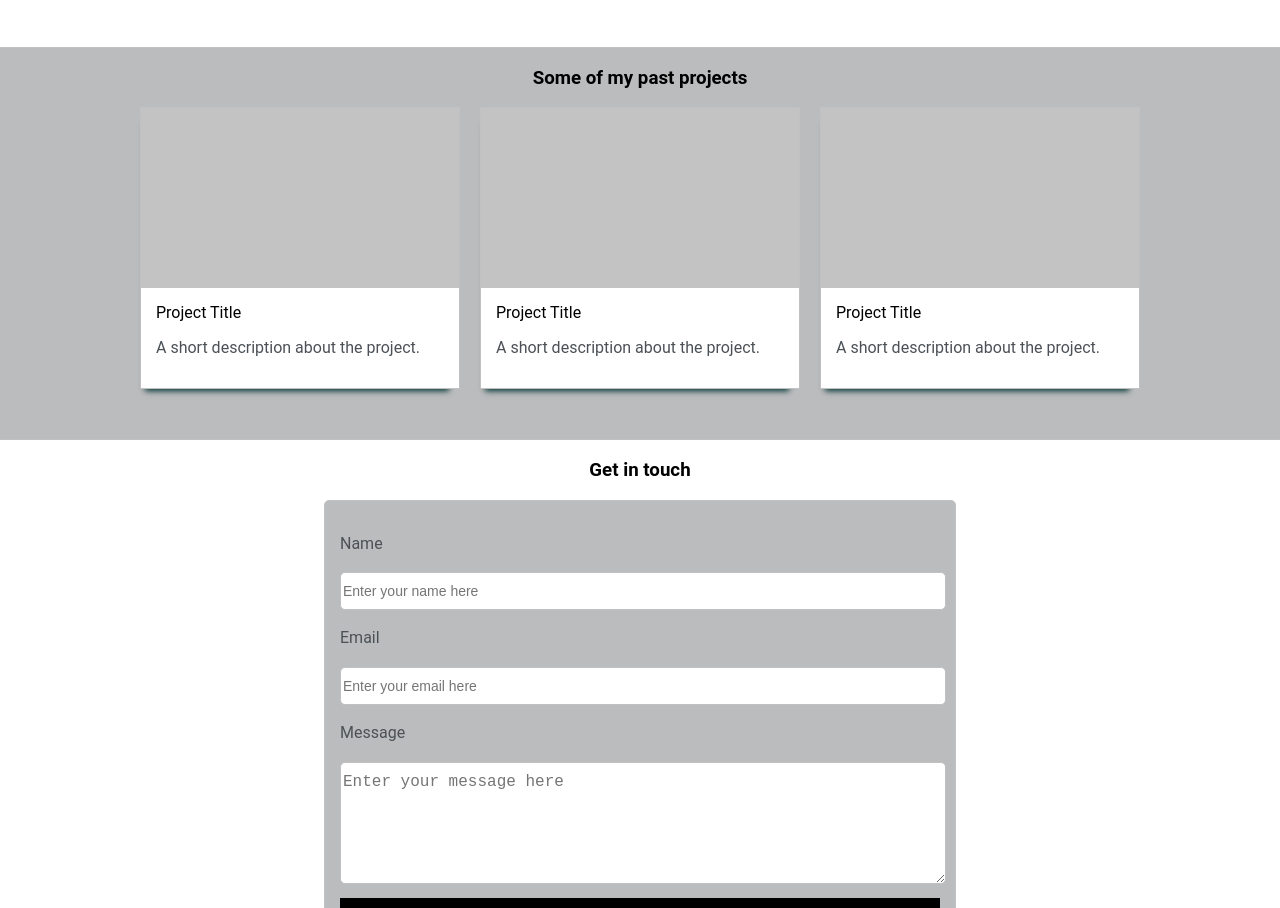
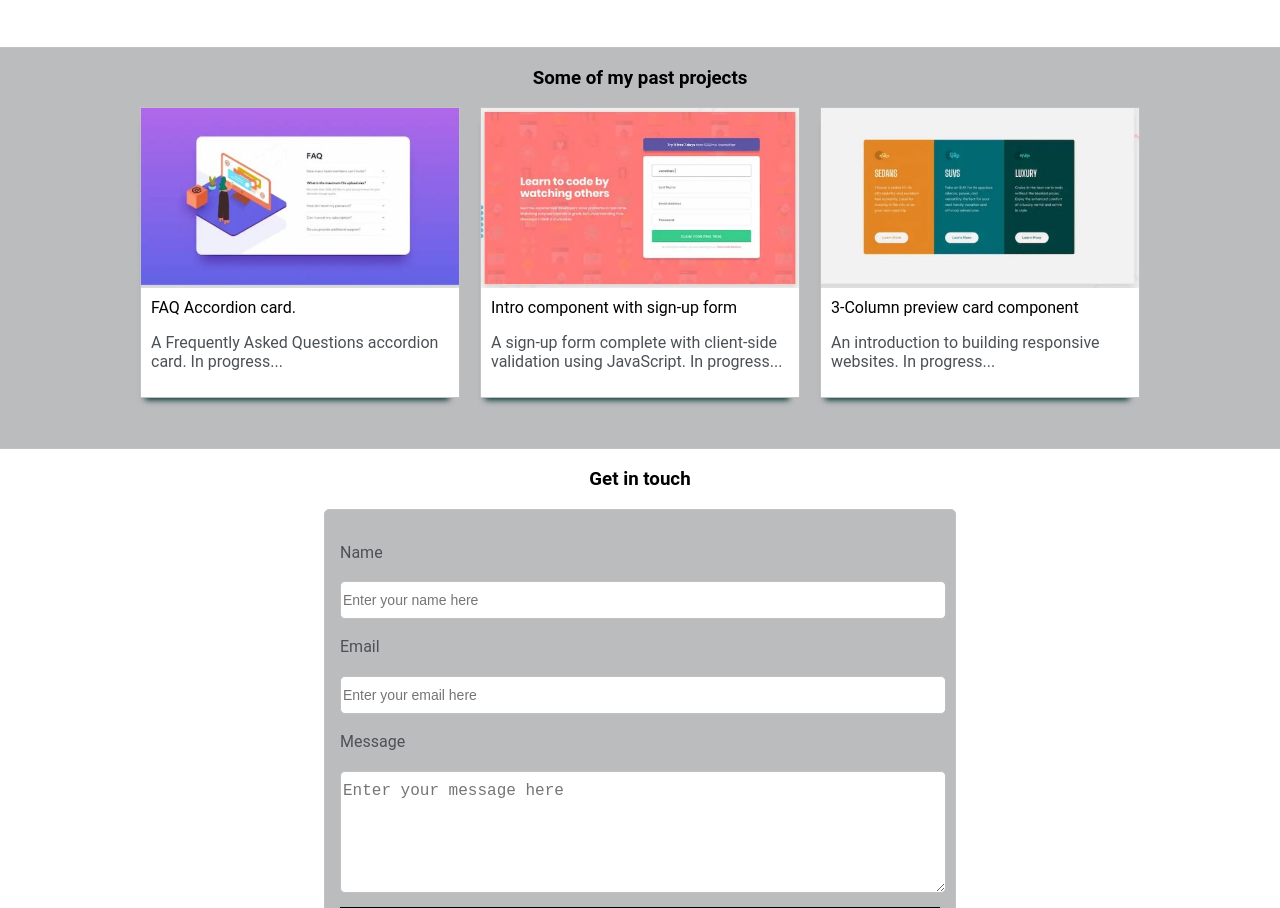
Before and after one commit to NjokiGithukuE/NjokiGithukuE.github.io, a plain HTML site: page index.html in a window 1280 px wide. Shown: the part 1009-1917 px from the top of the page. Drawn offline with Linux system fonts and the light colour scheme.

Commit message:
portfolio

```diff
--- a/index.html
+++ b/index.html
@@ -80,24 +80,24 @@
                 <div id="portfolio-wrapper" class="portfolio-wrapper">
 
                         <div class="project">
-                            <img class="thumbnail" width="200px" height="200px" src="projects.jpg" alt="project-1">
+                            <img class="thumbnail" width="200px" height="200px" src="FAQ-accordion.jpg" alt="project-1">
                             <div class="project-preview">
-                                <p class="project-title"><a href="#">Project Title</a></p>
-                                <p class="project-description">A short description about the project.</p>
+                                <p class="project-title"><a href="#">FAQ Accordion card.</a></p>
+                                <p class="project-description">A Frequently Asked Questions accordion card. In progress...</p>
                             </div>
                         </div>
                         <div class="project">
-                            <img class="thumbnail" width="200px" height="200px" src="projects.jpg" alt="project-1">
+                            <img class="thumbnail" width="200px" height="200px" src="sign-up-for.jpg" alt="project-1">
                             <div class="project-preview">
-                                <p class="project-title"><a href="#">Project Title</a></p>
-                                <p class="project-description">A short description about the project.</p>
+                                <p class="project-title"><a href="#">Intro component with sign-up form</a></p>
+                                <p class="project-description">A sign-up form complete with client-side validation using JavaScript. In progress...</p>
                             </div>
                         </div>
                         <div class="project">
-                            <img class="thumbnail" width="200px" height="200px" src="projects.jpg" alt="project-1">
+                            <img class="thumbnail" width="200px" height="200px" src="3-column.jpg" alt="project-1">
                             <div class="project-preview">
-                                <p class="project-title"><a href="#">Project Title</a></p>
-                                <p class="project-description">A short description about the project.</p>
+                                <p class="project-title"><a href="#">3-Column preview card component</a></p>
+                                <p class="project-description">An introduction to building responsive websites. In progress...</p>
                             </div>
                         </div>
 
--- a/style.css
+++ b/style.css
@@ -191,7 +191,8 @@ ul{
 
 .project-preview{
     background-color: #fff;
-    padding: 15px;
+    padding: 10px;
+
 }
 
 .project-title{
```
Also changed, not shown: 3-column.jpg (added), FAQ-accordion.jpg (added), sign-up-for.jpg (added).
